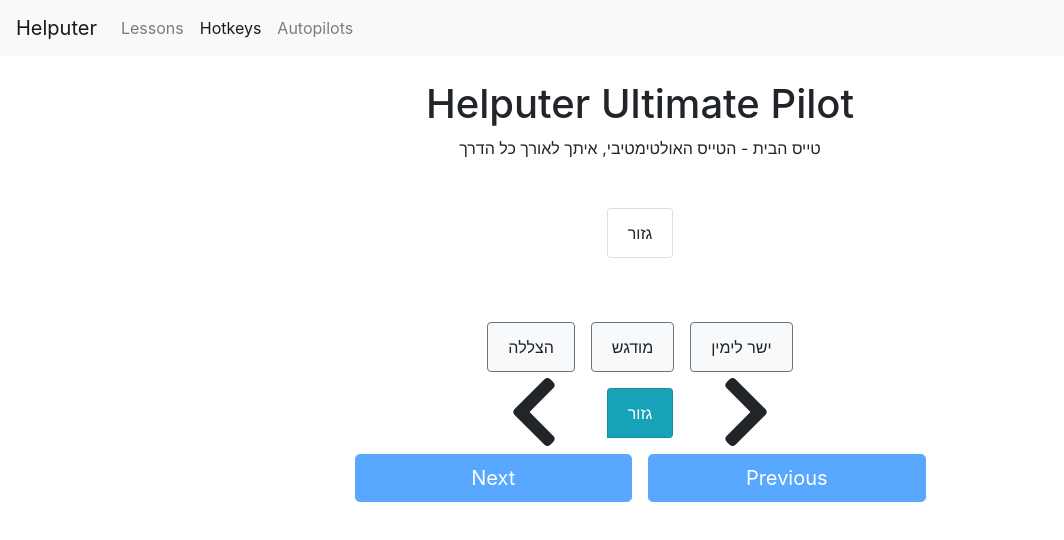
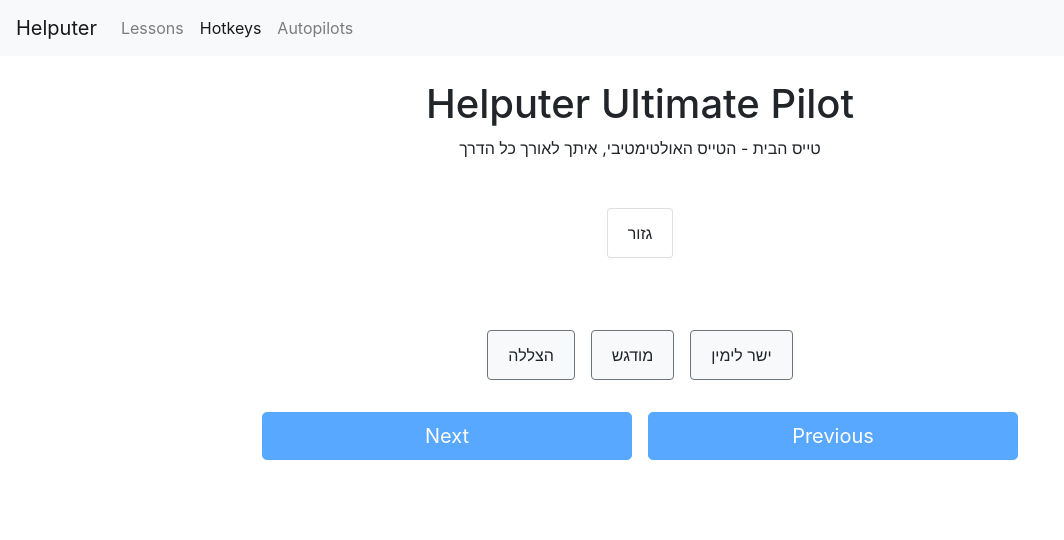
Before and after one commit to ShalomPrinz/HelputerReact, a React (Create React App) app: page /hotkeys in a window 1280 px wide. Shown: the top 540 px of the page, without its empty margins (0-1064 px from the left). Built offline with nearby package versions, Linux system fonts and the light colour scheme.

Commit message:
removed history lessons display, it's too much information. Instead, only previous and next are shown

```diff
--- a/src/components/UltimatePilot.jsx
+++ b/src/components/UltimatePilot.jsx
@@ -4,7 +4,6 @@ import { ultimate } from "../services/pilotsService";
 import http from "../services/httpService";
 import ListItem from "./common/ListItem";
 import Button from "./common/Button";
-import Icon, { icons } from "./common/Icon";
 import { getOptions } from "./UltimatePilotContainer";
 
 function UltimatePilot({ lessons, nextLessonChosen, removeChoices }) {
@@ -16,6 +15,7 @@ function UltimatePilot({ lessons, nextLessonChosen, removeChoices }) {
   const size = lessons.length;
   const firstIndex = 0;
   const lastIndex = size - 1;
+  const isFirstItem = index === firstIndex;
   const isLastItem = index === lastIndex;
 
   const increaseIndex = () => setIndex(index + 1);
@@ -34,20 +34,12 @@ function UltimatePilot({ lessons, nextLessonChosen, removeChoices }) {
     setIndex(size);
   };
 
-  const handleChosenSelect = (lesson, revert = false) => {
-    const index = lessons.findIndex((l) => l.name === lesson.name);
-
-    if (revert) handleRevert(index);
-    else setIndex(index);
-  };
-
   const handleRevert = (index) => {
     removeChoices(lastIndex - index);
     setIndex(index);
   };
 
   const currentLesson = lessons[index];
-  const selectedName = currentLesson.name;
 
   return (
     <div className="col">
@@ -61,7 +53,7 @@ function UltimatePilot({ lessons, nextLessonChosen, removeChoices }) {
         handleSelect={() => http.paint(currentLesson)}
         item={currentLesson}
       />
-      <ul className="mt-3 list-group list-group-horizontal justify-content-center">
+      <ul className="my-4 list-group list-group-horizontal justify-content-center">
         {isLastItem &&
           options.map((l) => (
             <ListItem
@@ -71,9 +63,7 @@ function UltimatePilot({ lessons, nextLessonChosen, removeChoices }) {
               key={l.name}
             />
           ))}
-      </ul>
-      {!isLastItem && (
-        <div className="row justify-content-center">
+        {!isLastItem && (
           <Button
             color="warning"
             disabled={isLastItem}
@@ -81,31 +71,15 @@ function UltimatePilot({ lessons, nextLessonChosen, removeChoices }) {
           >
             Revert
           </Button>
-        </div>
-      )}
-
-      <div className="row justify-content-center">
-        <Icon className="mx-5" icon={icons.faChevronLeft} />
-        <ul className="my-3 list-group list-group-horizontal justify-content-center">
-          {lessons.map((l) => (
-            <ListItem
-              handleDoubleSelect={() => handleChosenSelect(l, true)}
-              handleSelect={() => handleChosenSelect(l)}
-              item={l}
-              key={l.name}
-              selected={l.name === selectedName}
-            />
-          ))}
-        </ul>
-        <Icon className="mx-5" icon={icons.faChevronRight} />
-      </div>
+        )}
+      </ul>
 
       <div className="row justify-content-center">
         <Button disabled={isLastItem} onClick={handleNext}>
-          Next
+          Next{!isLastItem && ` - ${lessons[index + 1].name}`}
         </Button>
-        <Button disabled={index === firstIndex} onClick={handlePrevious}>
-          Previous
+        <Button disabled={isFirstItem} onClick={handlePrevious}>
+          Previous{!isFirstItem && ` - ${lessons[index - 1].name}`}
         </Button>
       </div>
     </div>
--- a/src/components/common/Button.jsx
+++ b/src/components/common/Button.jsx
@@ -3,7 +3,7 @@ import React from "react";
 function Button({ children, color = "primary", disabled, onClick }) {
   return (
     <button
-      className={`col-3 mx-2 btn btn-lg btn-${color}`}
+      className={`col-4 mx-2 my-2 btn btn-lg btn-${color}`}
       disabled={disabled}
       onClick={onClick}
     >
```
